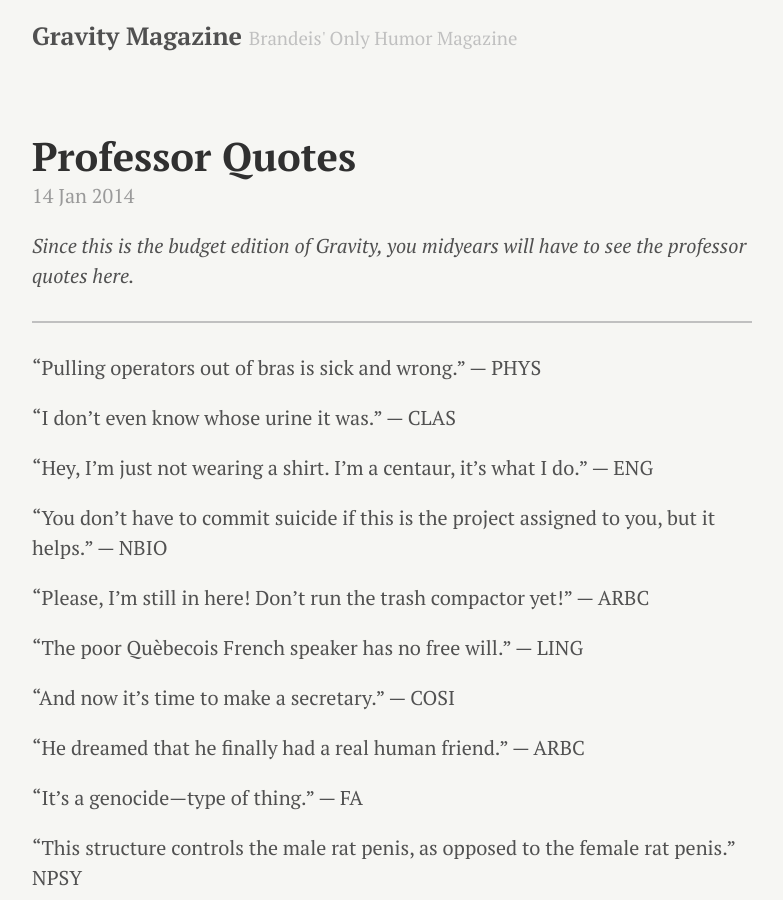
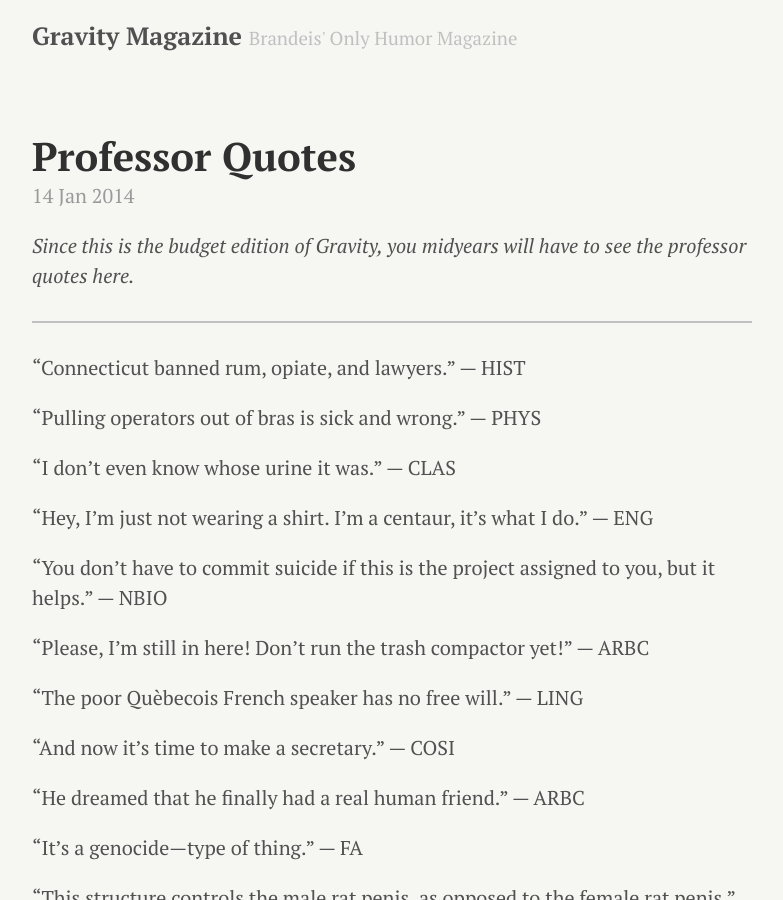
Before and after one commit to mrandhahn/gravitymagazine.org, a Jekyll site: the page built from _posts/2014-01-14-Professor-Quotes.md, in a window 1280 px wide and 900 px high. Shown: the whole window, without its empty margins (248-1031 px from the left). Built offline with Jekyll 4.4.1, drawn with Linux system fonts in a browser that asks for light colours; Markdown is read by kramdown in place of the engine named in the settings.

Commit message:
testing bullshit

```diff
--- a/_posts/2014-01-14-Professor-Quotes.md
+++ b/_posts/2014-01-14-Professor-Quotes.md
@@ -6,6 +6,8 @@ title: Professor Quotes
 *Since this is the budget edition of Gravity, you midyears will have to see the professor quotes here.*
 
 ***
+
+“Connecticut banned rum, opiate, and lawyers.” — HIST
 
 “Pulling operators out of bras is sick and wrong.” — PHYS
 
```
